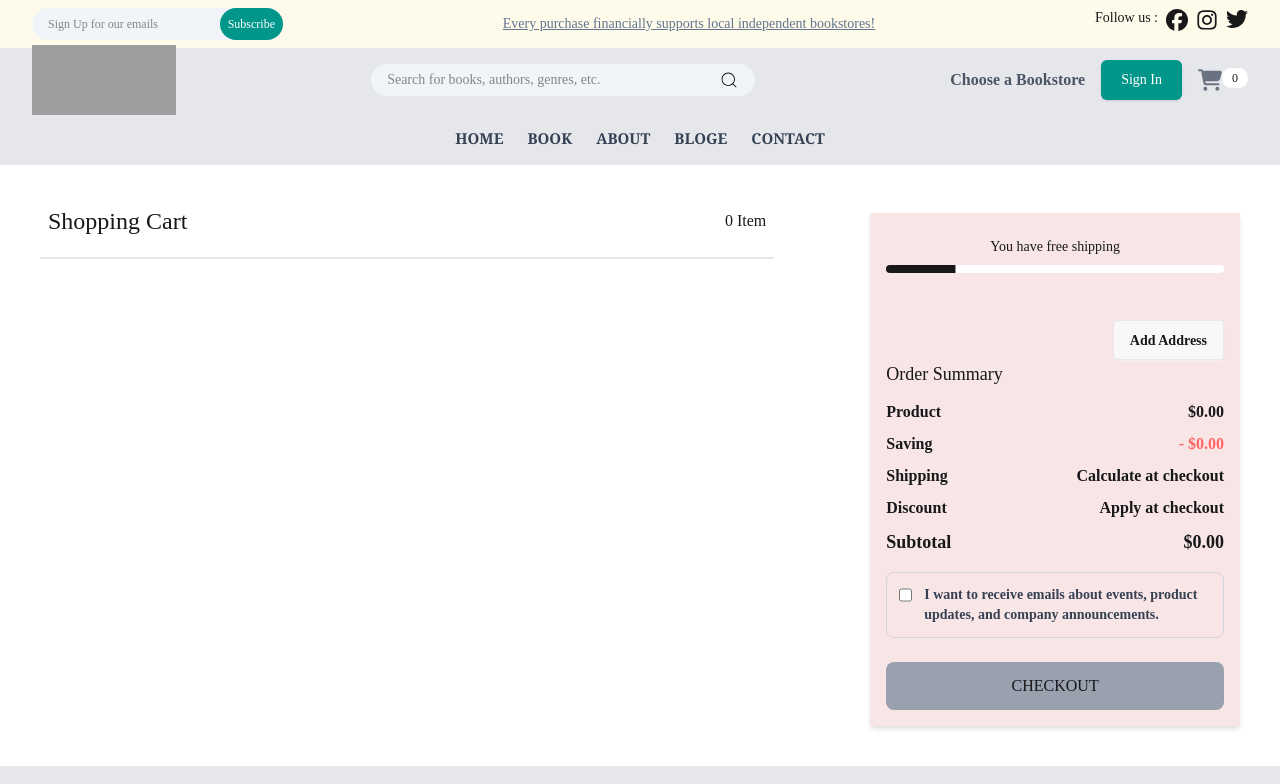
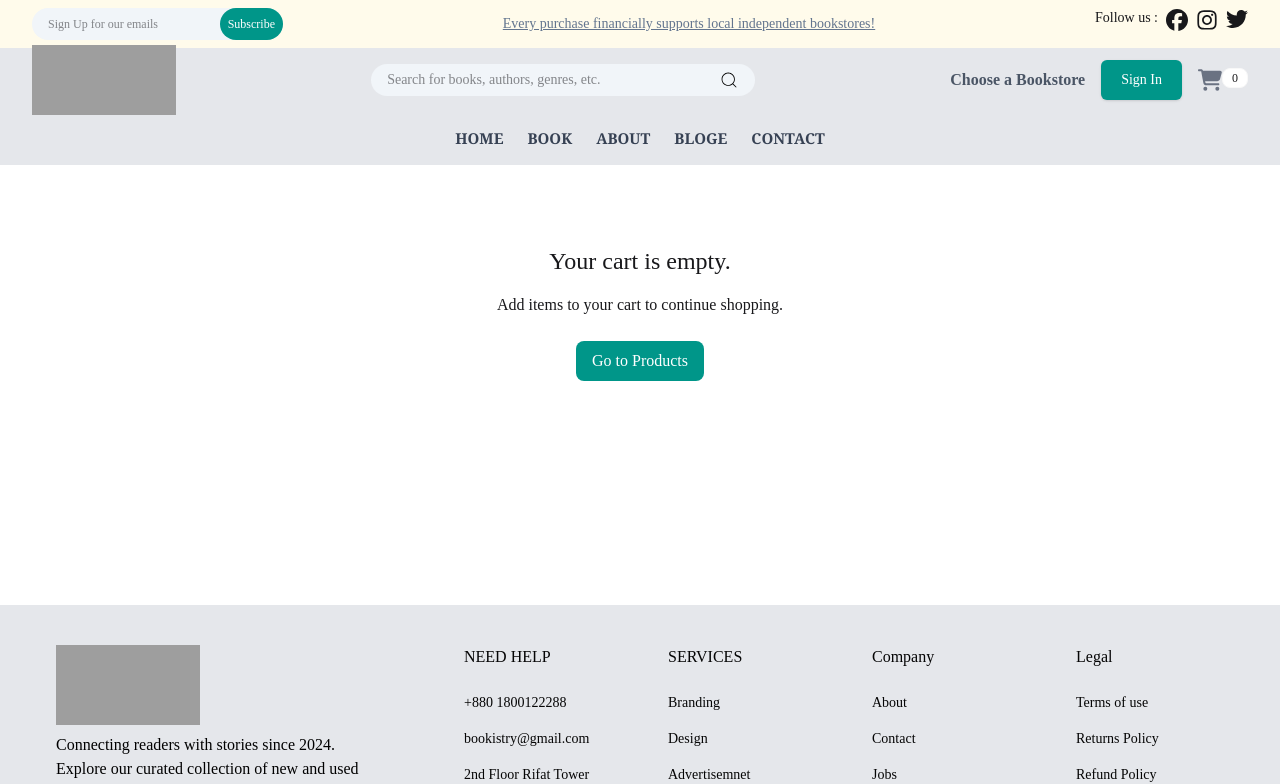
Before and after one commit to Shawpon001/e-commerce-frontend, a React (Vite) app: page /cart in a window 1280 px wide. Shown: the top 784 px of the page. Built offline with nearby package versions, Linux system fonts and the light colour scheme; grey boxes are pictures that could not be loaded.

Commit message:
if cart length 0 show message

```diff
--- a/src/page/cart/Cart.tsx
+++ b/src/page/cart/Cart.tsx
@@ -238,6 +238,22 @@ const Cart = () => {
     }
   }, [location, navigate, refetch]);
 
+
+
+
+  if (cart.length === 0) {
+    return (
+        // JSX for empty cart message
+        <div className="text-center h-[40vh] mt-20">
+            <h2 className="text-2xl font-medium">Your cart is empty.</h2>
+            <p className="mt-4">Add items to your cart to continue shopping.</p>
+            <button onClick={() => navigate('/books')} className="mt-6 bg-teal-600 text-white py-2 px-4 rounded-lg hover:bg-teal-700 transition">
+                Go to Products
+            </button>
+        </div>
+    );
+}
+
   return (
     <div className="px-4 sm:px-8 lg:px-10 px-5 mt-10">
       {/* Main container */}
```
Also changed, not shown: src/page/cart/EmptyCart.tsx (added).
